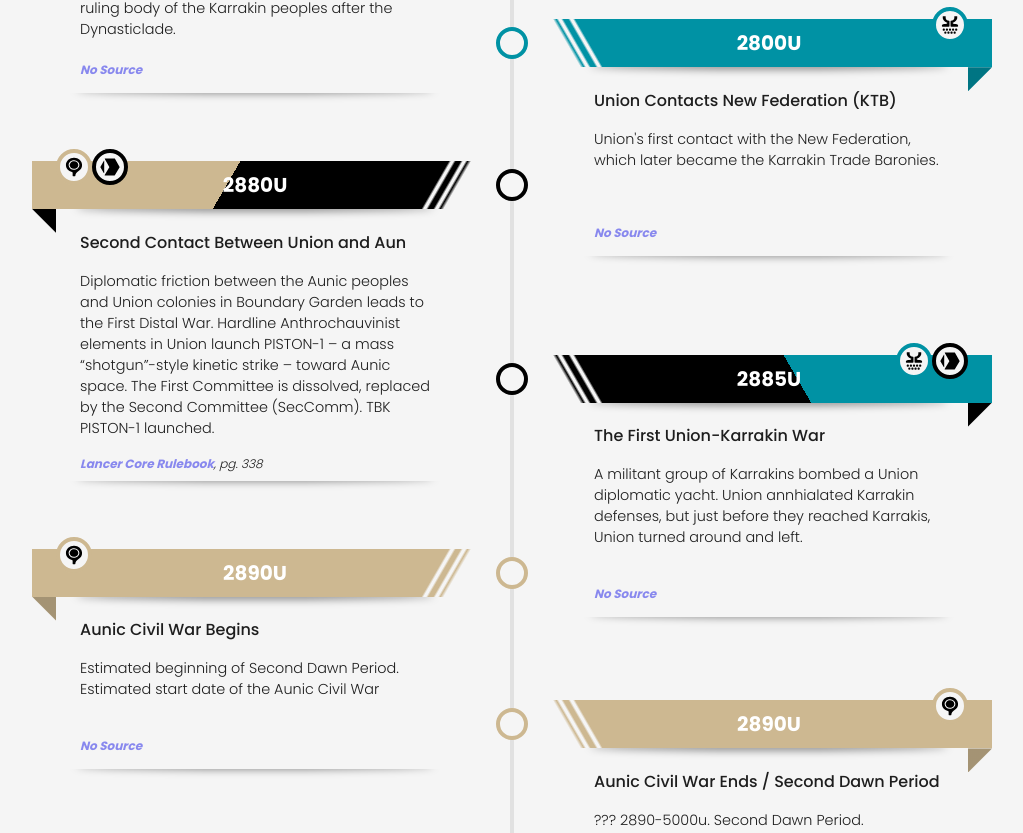
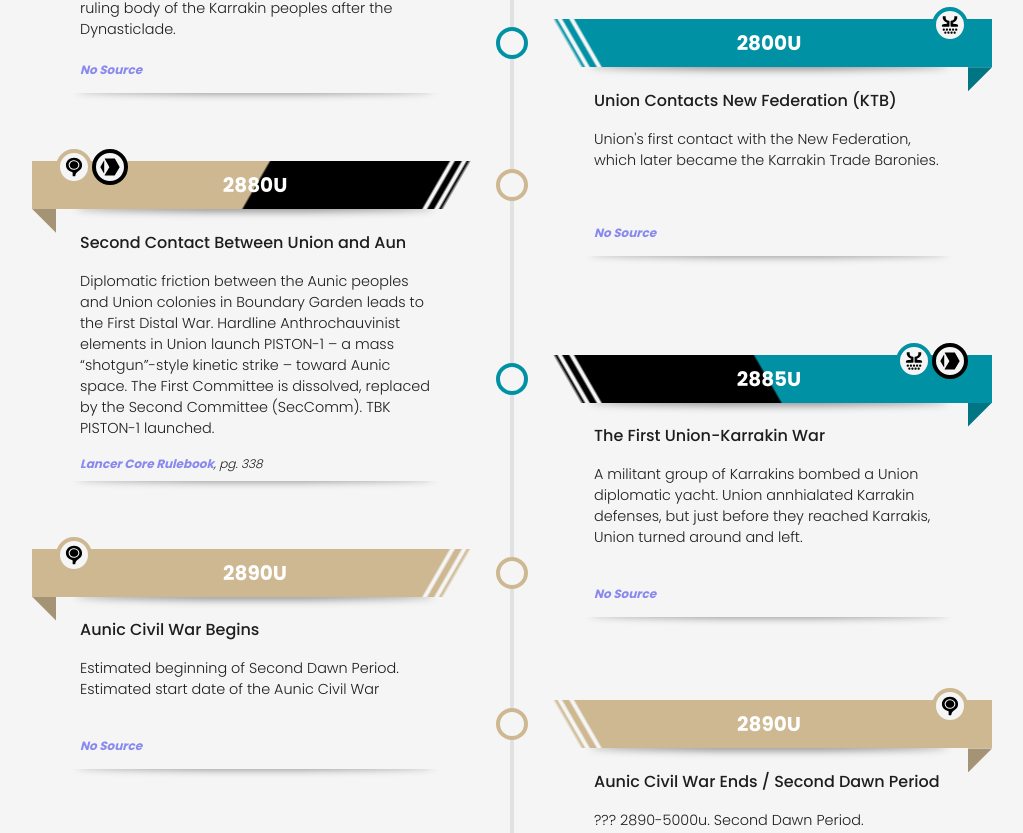
Before and after one commit to rishenko/react-lancer-timeline, a React (Create React App) app: page / in a window 1280 px wide. Shown: the part 5323-6156 px from the top of the page, without its empty margins (128-1151 px from the left). Built offline with nearby package versions, Linux system fonts and the light colour scheme.

Commit message:
hardcoded date gradient style for 1-3 factions, dyanmically select and color based on associated faction colors

```diff
--- a/src/TimelineEntry.css
+++ b/src/TimelineEntry.css
@@ -27,7 +27,7 @@
     margin-inline: calc(var(--inlineP) * -1);
 
     text-align: center;
-    background-color: var(--accent-color);
+    background-color: var(--accent-color-1);
 
     color: white;
     font-size: 1.25rem;
@@ -43,7 +43,7 @@
     content: "";
     width: var(--inlineP);
     aspect-ratio: 1;
-    background: var(--accent-color);
+    background: var(--accent-color-1);
     background-image: linear-gradient(rgba(0, 0, 0, 0.2) 100%, transparent);
     position: absolute;
     top: 100%;
@@ -59,7 +59,7 @@
     width: 2rem;
     aspect-ratio: 1;
     background: var(--bgColor);
-    border: 0.3rem solid var(--accent-color);
+    border: 0.3rem solid var(--accent-color-1);
     border-radius: 50%;
     top: 50%;
 
@@ -214,13 +214,33 @@ li.timeline-entry .factions .voladores {
         left: calc(100% + var(--col-gap) + var(--line-w) / 2);
     }
 
-    .timeline ul li:nth-child(odd) .date {
-        background-image: linear-gradient(120deg, var(--accent-color) 88%, var(--bgColor) 88.5%, var(--bgColor) 89%, var(--accent-color) 89.5%, var(--accent-color) 90.5%, var(--bgColor) 91%, var(--bgColor) 91.5%, var(--accent-color) 92%, var(--bgColor) 92.75%);
+    .timeline ul li:nth-child(odd).factions-1 .date {
+        background-image: linear-gradient(120deg, var(--accent-color-1) 88%, var(--bgColor) 88.5%, var(--bgColor) 89%, var(--accent-color-1) 89.5%, var(--accent-color-1) 90.5%, var(--bgColor) 91%, var(--bgColor) 91.5%, var(--accent-color-1) 92%, var(--bgColor) 92.75%);
         background-size: 100%;
     }
 
-    .timeline ul li:nth-child(even) .date {
-        background-image: linear-gradient(240deg, var(--accent-color) 88%, var(--bgColor) 88.5%, var(--bgColor) 89%, var(--accent-color) 89.5%, var(--accent-color) 90.5%, var(--bgColor) 91%, var(--bgColor) 91.5%, var(--accent-color) 92%, var(--bgColor) 92.75%);
+    .timeline ul li:nth-child(even).factions-1 .date {
+        background-image: linear-gradient(240deg, var(--accent-color-1) 88%, var(--bgColor) 88.5%, var(--bgColor) 89%, var(--accent-color-1) 89.5%, var(--accent-color-1) 90.5%, var(--bgColor) 91%, var(--bgColor) 91.5%, var(--accent-color-1) 92%, var(--bgColor) 92.75%);
+        background-size: 100%;
+    }
+
+    .timeline ul li:nth-child(odd).factions-2 .date {
+        background-image: linear-gradient(120deg, var(--accent-color-1) 50%, var(--accent-color-2) 50.5%, var(--accent-color-2) 88%, var(--bgColor) 88.5%, var(--bgColor) 89%, var(--accent-color-2) 89.5%, var(--accent-color-2) 90.5%, var(--bgColor) 91%, var(--bgColor) 91.5%, var(--accent-color-2) 92%, var(--bgColor) 92.75%);
+        background-size: 100%;
+    }
+
+    .timeline ul li:nth-child(even).factions-2 .date {
+        background-image: linear-gradient(240deg, var(--accent-color-1) 50%, var(--accent-color-2) 50.5%, var(--accent-color-2) 88%, var(--bgColor) 88.5%, var(--bgColor) 89%, var(--accent-color-2) 89.5%, var(--accent-color-2) 90.5%, var(--bgColor) 91%, var(--bgColor) 91.5%, var(--accent-color-2) 92%, var(--bgColor) 92.75%);
+        background-size: 100%;
+    }
+
+    .timeline ul li:nth-child(odd).factions-3 .date {
+        background-image: linear-gradient(120deg, var(--accent-color-1) 33%, var(--accent-color-2) 33.5%, var(--accent-color-2) 66% , var(--accent-color-3) 66.5%, var(--accent-color-3) 88%, var(--bgColor) 88.5%, var(--bgColor) 89%, var(--accent-color-3) 89.5%, var(--accent-color-3) 90.5%, var(--bgColor) 91%, var(--bgColor) 91.5%, var(--accent-color-3) 92%, var(--bgColor) 92.75%);
+        background-size: 100%;
+    }
+
+    .timeline ul li:nth-child(even).factions-3 .date {
+        background-image: linear-gradient(240deg, var(--accent-color-1) 33%, var(--accent-color-2) 33.5%, var(--accent-color-2) 66% , var(--accent-color-3) 66.5%, var(--accent-color-3) 88%, var(--bgColor) 88.5%, var(--bgColor) 89%, var(--accent-color-3) 89.5%, var(--accent-color-3) 90.5%, var(--bgColor) 91%, var(--bgColor) 91.5%, var(--accent-color-3) 92%, var(--bgColor) 92.75%);
         background-size: 100%;
     }
 
--- a/src/TimelineEntry.js
+++ b/src/TimelineEntry.js
@@ -16,23 +16,20 @@ function TimelineEntry({ indexVal, entry, factions, sources }) {
   var sourceKeyText = sourceKeys.join(' ');
 
   const numFactions = entry.factions.length;
-  const lastFaction = entry.factions[numFactions - 1];
-  var accentColor = factions[lastFaction].color;
-  var backgroundStyle = { "--accent-color": accentColor };
-  if (numFactions > 1) {
-    var angle = indexVal % 2 == 0 ? 120 : 240;
-    backgroundStyle = {
-      "backgroundImage": `linear-gradient(${angle}deg, ${entry.factions.map((faction, i) => `${factions[faction].color} ${i * 88 / numFactions}%, ${factions[faction].color} ${(i + 1) * 88 / numFactions}% `).join(",")}, var(--accent-color) 88%, var(--bgColor) 88.5%, var(--bgColor) 89%, var(--accent-color) 89.5%, var(--accent-color) 90.5%, var(--bgColor) 91%, var(--bgColor) 91.5%, var(--accent-color) 92%, var(--bgColor) 92.75%)`,
-      "--accent-color": `${accentColor}`
-    };
-  }
+
+  var accentColors = {};
+  entry.factions.map((faction, i) => {
+    var accentKey = "--accent-color-"+(i+1);
+    accentColors[accentKey] = factions[faction].color;
+  });
+  console.log(accentColors);
 
   return (
-    <li className={`timeline-entry ${entry.faction} ${sourceKeyText}`} style={{ "--accent-color": accentColor }}>
+    <li className={`timeline-entry ${sourceKeyText} factions-${numFactions}`} style={accentColors}>
       <div className="factions">{entry.factions.map((faction, i) => {
         return <span key={faction} className={faction} style={{"--faction-color": factions[faction].color}} title={factions[faction].name}/>;
       })}</div>
-      <div className="date" style={backgroundStyle}>{entry.year}{entry.era}</div>
+      <div className="date" style={accentColors}>{entry.year}{entry.era}</div>
       <div className="title">{entry.title}</div>
       <div className="descr">{entry.descr}</div>
       <div className="source" style={{ "--num-sources": entry.sources.length }}>
```
